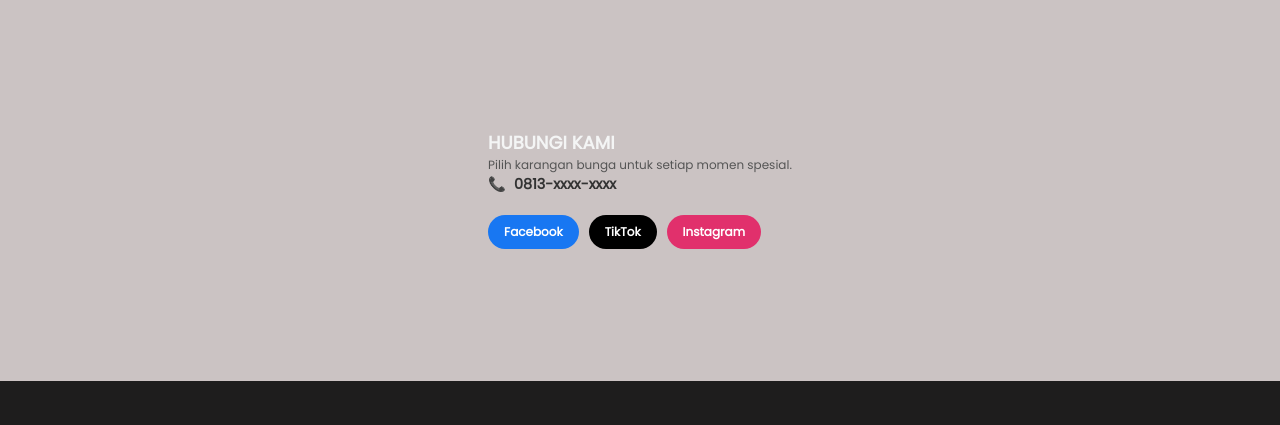
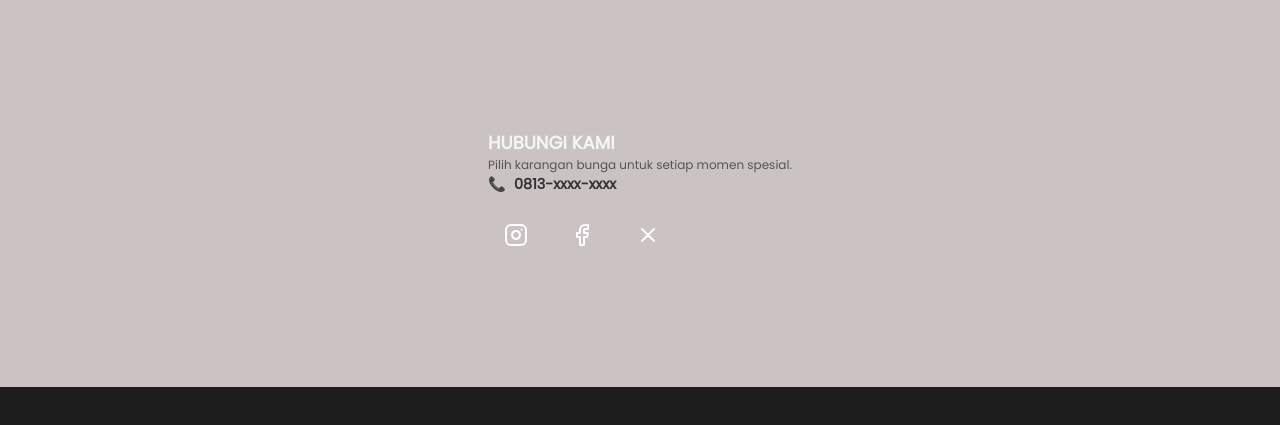
Before and after one commit to Adrian170718/Adrian.170718.github.io, a plain HTML site: page index.html in a window 1280 px wide. Shown: the part 3443-3868 px from the top of the page. Drawn offline with nearby package versions, Linux system fonts and the light colour scheme.

Commit message:
Update index.html

```diff
--- a/index.html
+++ b/index.html
@@ -168,10 +168,11 @@
                 <span>0813-xxxx-xxxx</span>
             </div>
             <div class="social-icons">
-                <a href="#" class="facebook">Facebook</a>
-                <a href="#" class="tiktok">TikTok</a>
-                <!-- <a href="#" class="x">X</a> -->
-                <a href="#" class="instagram">Instagram</a>
+               <a href="https://www.instagram.com/" id="instagram"
+              ><i data-feather="instagram"></i
+            ></a>
+            <a href="#" id="facebook"><i data-feather="facebook"></i></a>
+            <a href="#" id="x"><i data-feather="x"></i></a>
             </div>
         </div>
         <!-- <div class="logo">
```
